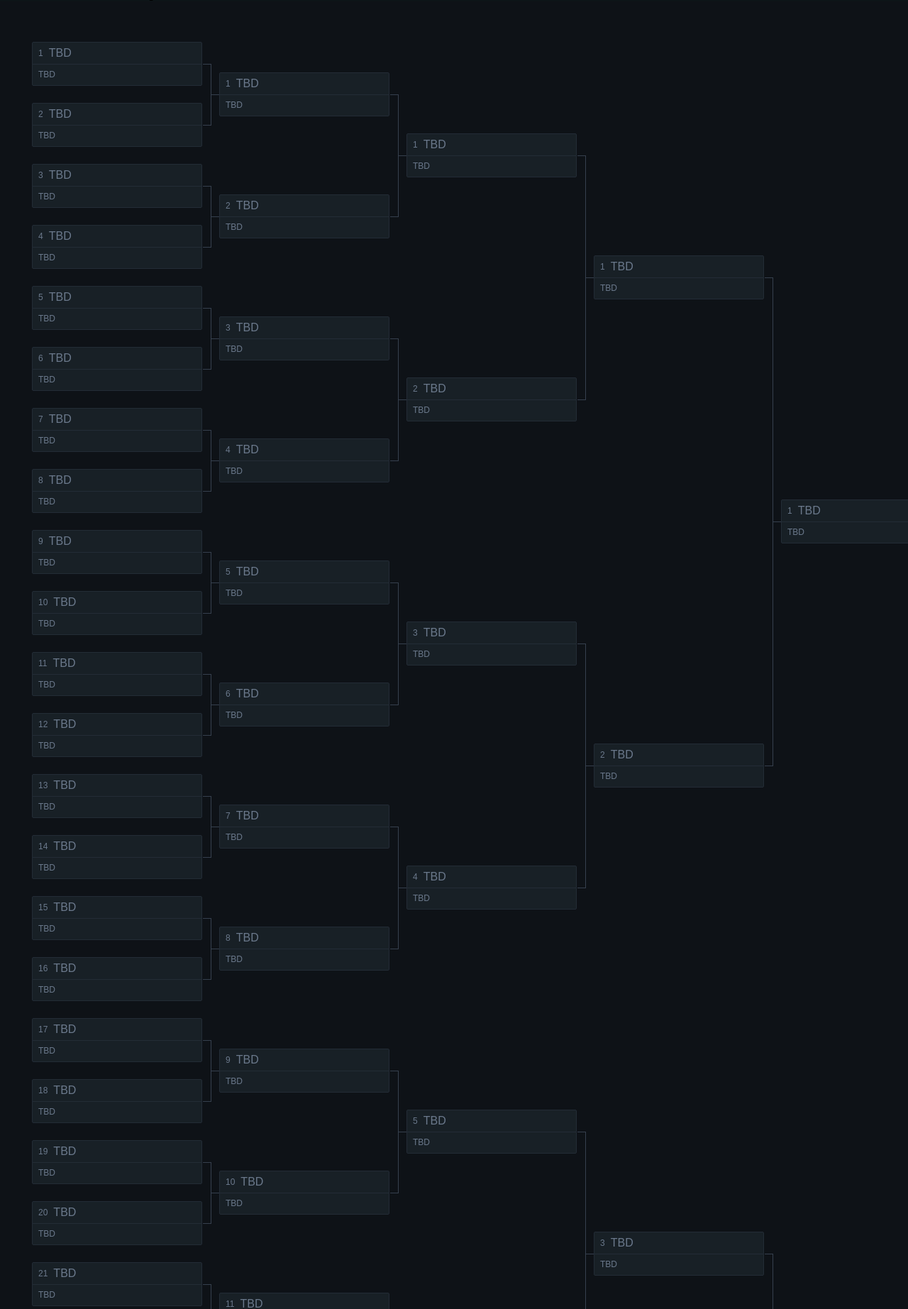
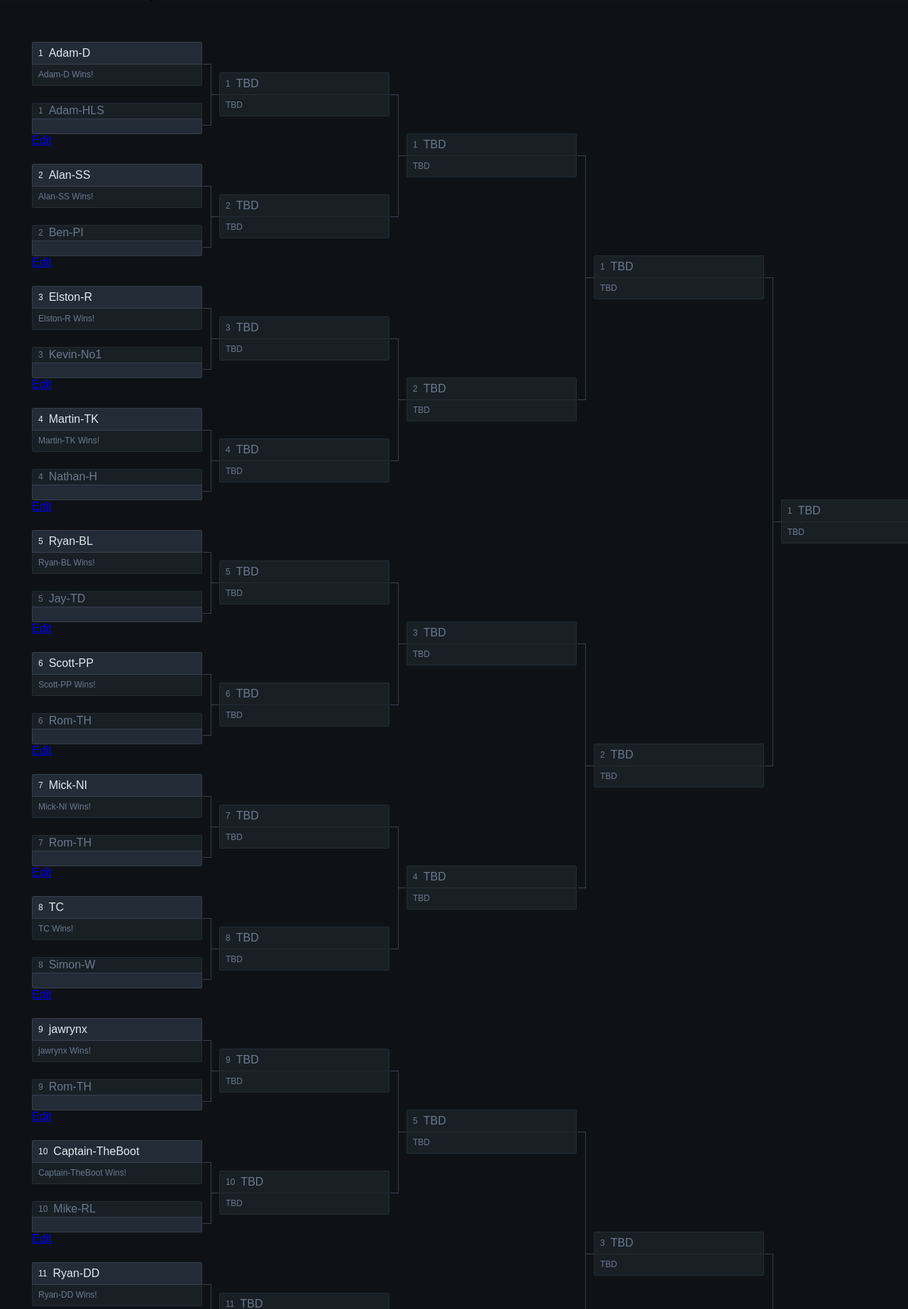
Before and after one commit to Jawrynx/ErdPL, a Django app: a page that uses tournaments/templates/tournaments/tournament.html in a window 1280 px wide. Shown: the part 115-1960 px from the top of the page at 71% size. Run offline with Django 5.2, Linux system fonts and the light colour scheme; data comes from the database, SQL or seed files in the repository; some libraries are stand-ins or nearby versions.

Commit message:
Fixed Last 32 Columns

```diff
--- a/tournaments/templates/tournaments/tournament.html
+++ b/tournaments/templates/tournaments/tournament.html
@@ -10,13 +10,28 @@
     <div class="theme theme-dark">
         <div class="bracket disable-image">
             <div class="column last-32">
-                {% for i in 'xxxxxxxxxxxxxxxxxxxxxxxxxxxxxxxx' %} {## 32 matches #}
-                    <div class="match last-32-match" data-match-id="">
-                        <div class="match-top team">
-                            <span class="seed">{{ forloop.counter }}</span> <span class="name">TBD</span>
+                {% for i in 'xxxxxxxxxxxxxxxx' %}
+                    {% for game in rounds.last_32 %}
+                        {% if forloop.parentloop.counter == forloop.counter %}
+                            <div class="match last-32-match {% if game.winner and game.winner == game.player1 %}winner-top{% elif game.winner and game.winner == game.player2 %}winner-bottom{% endif %}" data-match-id="{{ game.id }}">
+                                <div class="match-top team"> {## Player 1 Name #}
+                                    <span class="seed">{{ forloop.counter }}</span>
+                                    <span class="name">
+                                        {% if game.player1 %}
+                                            {{ game.player1 }}
+                                        {% else %}
+                                            TBD
+                                        {% endif %}
+                                    </span>
                                 </div>
-                        <div class="match-bottom team">
-                            <span class="seed">TBD</span>
+                                <div class="match-bottom team"> {## Player 1 Team #}
+                                    <span class="seed">
+                                        {% if game.player1 == game.winner %}
+                                            {{ game.player1 }} Wins!
+                                        {% else %}
+                                            TBD
+                                        {% endif %}
+                                    </span>
                                 </div>
                                 <div class="match-lines">
                                     <div class="line one"></div>
@@ -26,6 +41,53 @@
                                     <div class="line one"></div>
                                 </div>
                             </div>
+                            <div class="match last-32-match {% if game.winner and game.winner == game.player2 %}winner-top{% elif game.winner and game.winner == game.player1 %}winner-bottom{% endif %}" data-match-id="{{ game.id }}">
+                                <div class="match-top team"> {## Player 2 Name #}
+                                    <span class="seed">{{ forloop.counter }}</span>
+                                    <span class="name">
+                                        {% if game.player2 %}
+                                            {{ game.player2 }}
+                                        {% else %}
+                                            TBD
+                                        {% endif %}
+                                    </span>
+                                </div>
+                                <div class="match-bottom team"> {## Player 2 Team #}
+                                    {% if game.player2 == game.winner %}
+                                        <span class="seed">
+                                            {{ game.player2 }} Wins!
+                                        </span>
+                                    {% endif %}
+                                </div>
+                                {% if game.player1 and game.player2 %}
+                                    <a href="{% url 'tournaments:update_match_view' tournament_name=tournament.name match_id=game.id %}">Edit</a>
+                                {% endif %}
+                                <div class="match-lines">
+                                    <div class="line one"></div>
+                                    <div class="line two"></div>
+                                </div>
+                                <div class="match-lines alt">
+                                    <div class="line one"></div>
+                                </div>
+                            </div>
+                        {% endif %}
+                    {% endfor %}
+                    {% if forloop.counter > rounds.last_32|length %} {## If no game exists for this slot, display a placeholder #}
+                        <div class="match last-32-match" data-match-id="">
+                            <div class="match-top team">
+                                <span class="seed">{{ forloop.counter }}</span> <span class="name">TBD</span>
+                            </div>
+                            <div class="match-bottom team">
+                            </div>
+                            <div class="match-lines">
+                                <div class="line one"></div>
+                                <div class="line two"></div>
+                            </div>
+                            <div class="match-lines alt">
+                                <div class="line one"></div>
+                            </div>
+                        </div>
+                    {% endif %}
                 {% endfor %}
             </div>
             <div class="column last-16">
--- a/tournaments/views.py
+++ b/tournaments/views.py
@@ -3,6 +3,7 @@ from django.shortcuts import render, get_object_or_404, redirect
 from.models import Tournament, CupGame
 from django.contrib.auth.decorators import login_required
 from django.contrib.auth import get_user_model
+from users.models import CustomUser
 
 User = get_user_model()
 
@@ -59,14 +60,15 @@ def update_match_view(request, tournament_name, match_id):
 def tournament_view(request, tournament_name):
     tournament = get_object_or_404(Tournament, name=tournament_name)
     games = tournament.games.order_by('round_number')
+    players = CustomUser.objects.all()
 
     # Organize games into rounds with specific keys
     rounds = {
-        'last_32': [],
-        'last_16': [],
-        'quarters': [],
-        'semis': [],
-        'final': []
+        'last_32':[],
+        'last_16':[],
+        'quarters':[],
+        'semis':[],
+        'final':[],
     }
 
     for game in games:
@@ -84,5 +86,6 @@ def tournament_view(request, tournament_name):
     context = {
         'tournament': tournament,
         'rounds': rounds,
+        'players': players,
     }
     return render(request, 'tournaments/tournament.html', context)
```
Lines whose indentation alone changed are shown as unchanged.
